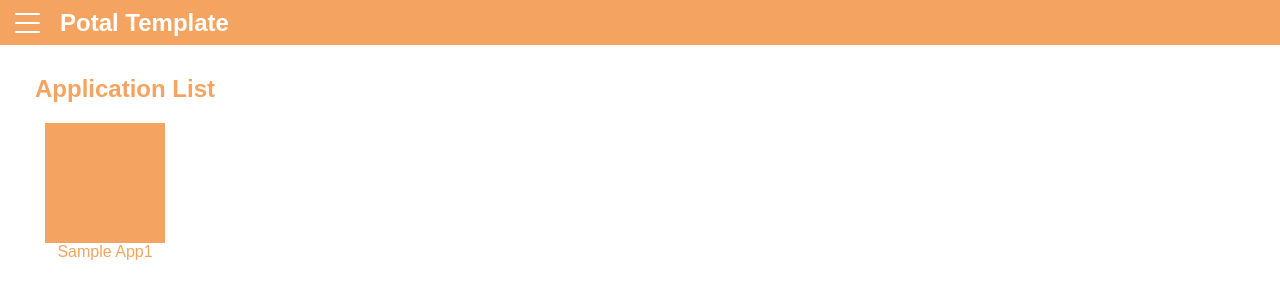
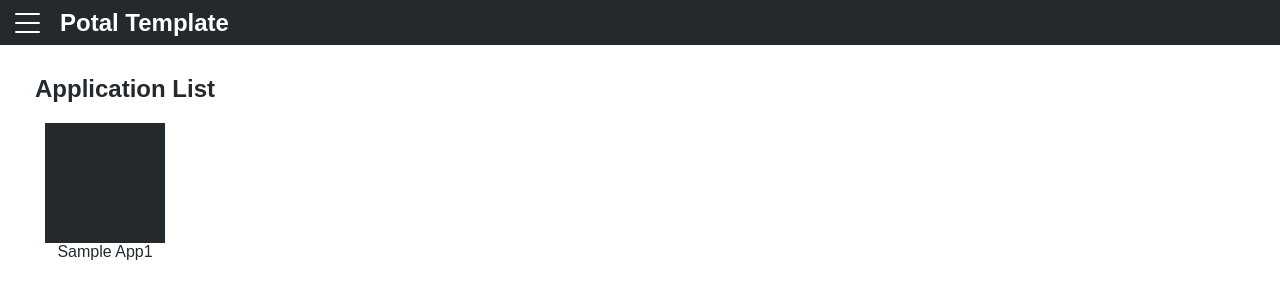
Before and after one commit to doara-developer/portal-template, a Vue app: page / in a window 1280 px wide. Shown: the top 300 px of the page. Built offline with nearby package versions, Linux system fonts and the light colour scheme; the HTML template or start-up script is replaced by a standard one.

Commit message:
Change color

```diff
--- a/src/client/components/atoms/AppIcon.vue
+++ b/src/client/components/atoms/AppIcon.vue
@@ -10,6 +10,6 @@ export default defineComponent({});
     width: 120px;
     height: 120px;
     margin: 0 auto;
-    background-color: sandybrown;
+    background-color: #24292e;
 }
 </style>
--- a/src/client/components/organisms/AppList.vue
+++ b/src/client/components/organisms/AppList.vue
@@ -22,6 +22,6 @@ export default defineComponent({
 .app-list {
     padding-left: 35px;
     padding-top: 10px;
-    color: sandybrown;
+    color: #24292e;
 }
 </style>
--- a/src/client/components/organisms/Header.vue
+++ b/src/client/components/organisms/Header.vue
@@ -23,7 +23,7 @@ export default defineComponent({
     display: flex;
     justify-content: flex-start;
     align-items: center;
-    background-color: sandybrown;
+    background-color: #24292e;
     color: white;
 }
 </style>
```
